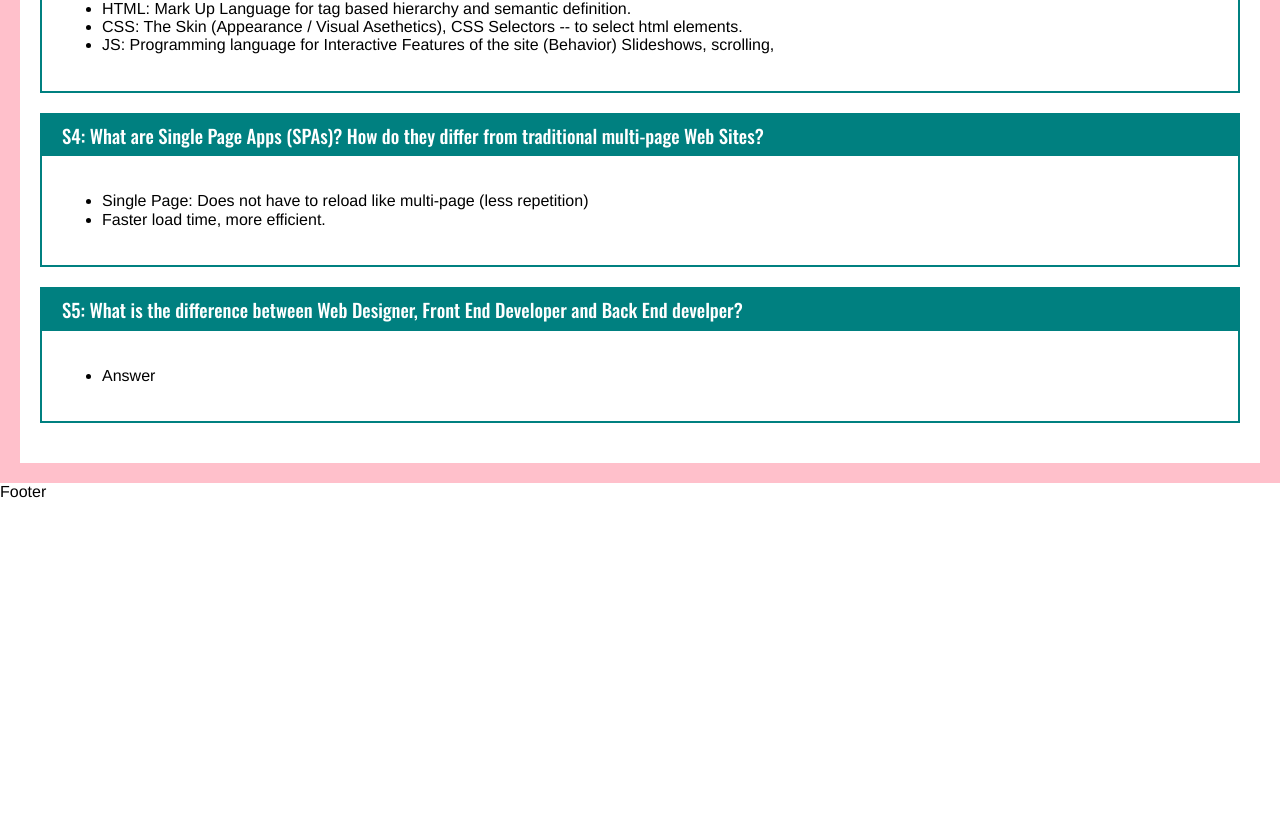
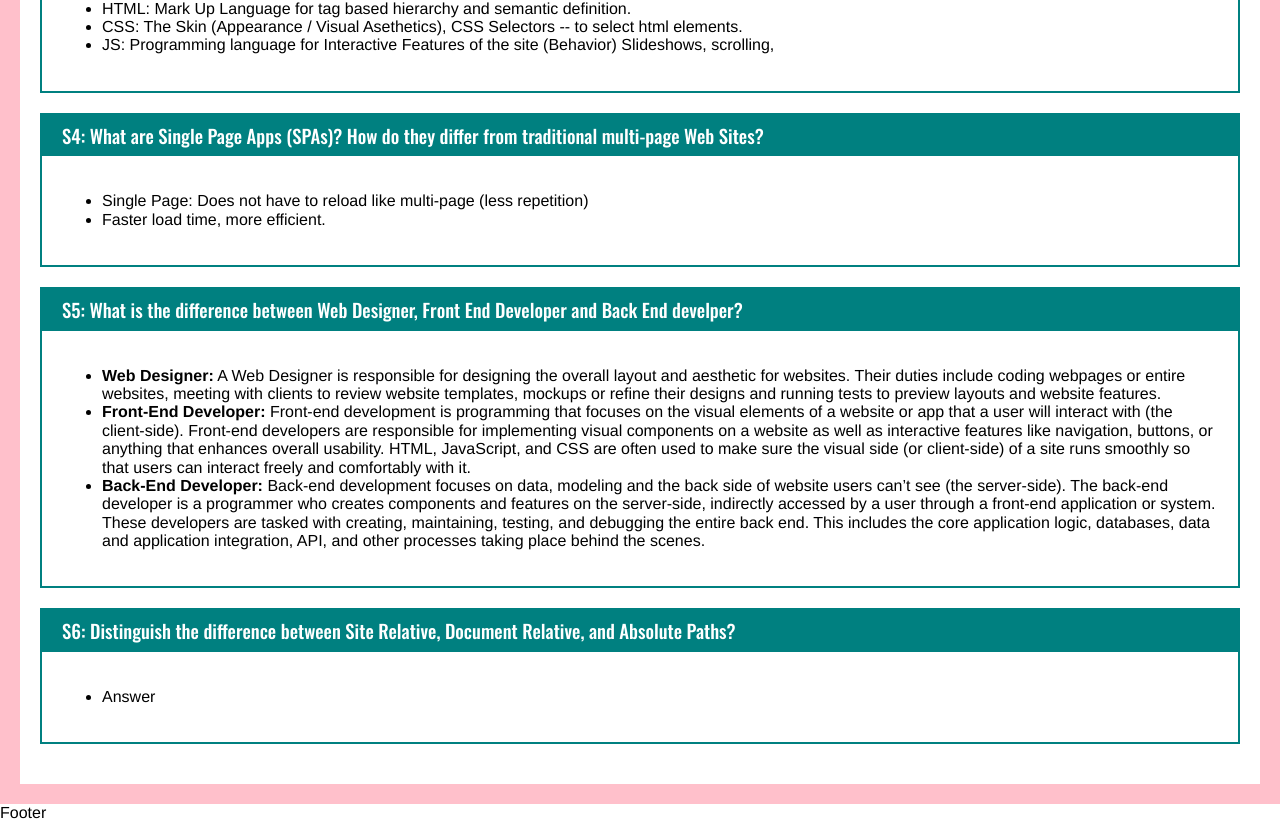
Before and after one commit to githubusc/Web-1, a React (Create React App) app: page /homework in a window 1280 px wide. Shown: the part 884-1707 px from the top of the page. Before the commit the page ends 1385 px from the top, so only its background shows below. Built offline with nearby package versions, Linux system fonts and the light colour scheme.

Commit message:
Updating homework

```diff
--- a/src/React/Homework/Essays/Essays.jsx
+++ b/src/React/Homework/Essays/Essays.jsx
@@ -27,6 +27,13 @@ const Essays = () => {
             </Essay>
             <Essay q="S5: What is the difference between Web Designer, Front End Developer and Back End develper?" >
                 <ul>
+                    <li><b>Web Designer:</b> A Web Designer is responsible for designing the overall layout and aesthetic for websites. Their duties include coding webpages or entire websites, meeting with clients to review website templates, mockups or refine their designs and running tests to preview layouts and website features.</li>
+                    <li><b>Front-End Developer:</b> Front-end development is programming that focuses on the visual elements of a website or app that a user will interact with (the client-side). Front-end developers are responsible for implementing visual components on a website as well as interactive features like navigation, buttons, or anything that enhances overall usability. HTML, JavaScript, and CSS are often used to make sure the visual side (or client-side) of a site runs smoothly so that users can interact freely and comfortably with it. </li>
+                    <li><b>Back-End Developer:</b> Back-end development focuses on data, modeling and the back side of website users can’t see (the server-side). The back-end developer is a programmer who creates components and features on the server-side, indirectly accessed by a user through a front-end application or system. These developers are tasked with creating, maintaining, testing, and debugging the entire back end. This includes the core application logic, databases, data and application integration, API, and other processes taking place behind the scenes. </li>
+                </ul>
+            </Essay>
+            <Essay q="S6: Distinguish the difference between Site Relative, Document Relative, and Absolute Paths?" >
+                <ul>
                     <li>Answer</li>
                 </ul>
             </Essay>
```
